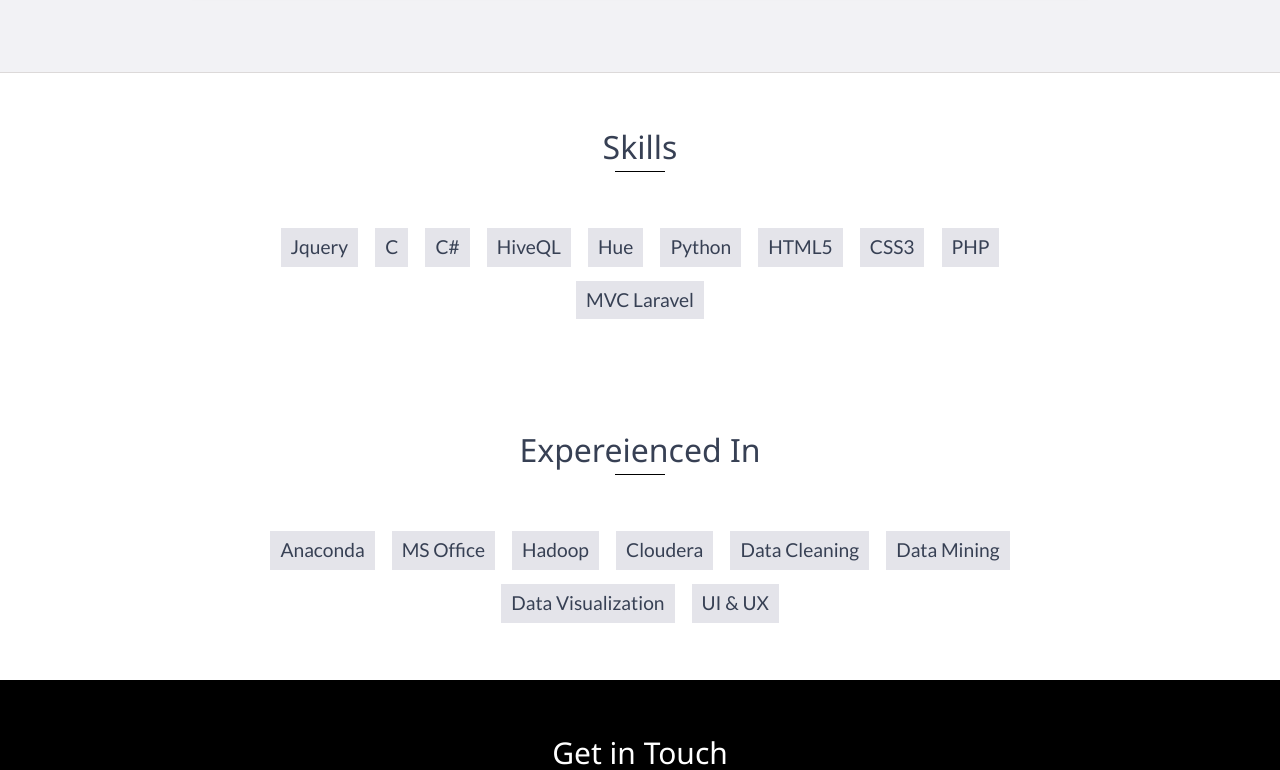
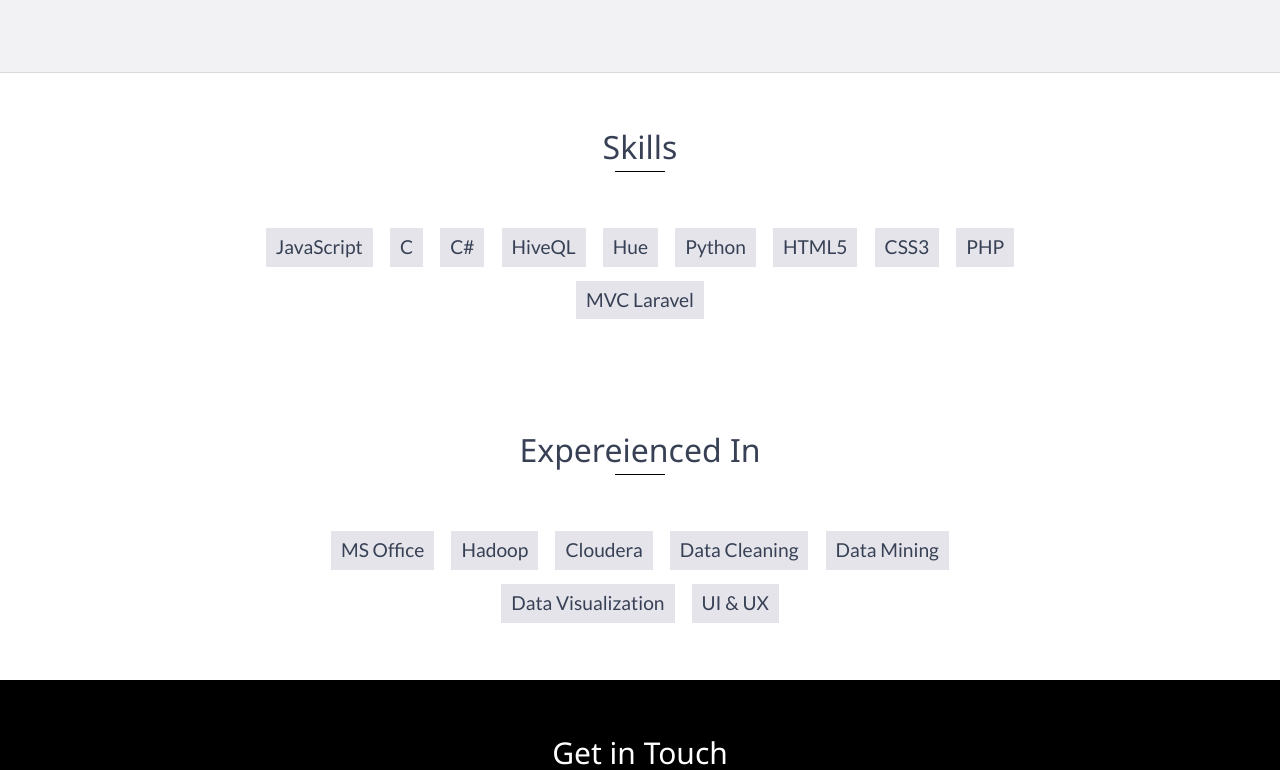
Before and after one commit to naiemsheikh/portfolio, a website: page index.html in a window 1280 px wide. Shown: the part 2734-3504 px from the top of the page. Drawn offline with Linux system fonts and the light colour scheme.

Commit message:
Update index.html

```diff
--- a/index.html
+++ b/index.html
@@ -98,7 +98,7 @@
 			<p>Built numbers of software with OOP programming language C# in .Net platform.</p>
 			<p>Friendly with Linux Mint, Ubuntu, Kali, Centos, Parrot etc.</p>
 			<p>Sound at Python modules such as: pandas, numpy, scipy, matplotlib etc.</p>
-			<p>Used by Anaconda, Jupyter Notebook, Hive, Hadoop, PyCharm, IDLE etc.</p>
+			<p>Used by Anaconda, Jupyter Notebook, Hive, Hadoop, IDLE etc.</p>
 		    </div>
             </div>
         </div>
@@ -180,7 +180,7 @@
     <div id="skills">
         <h2 class="heading">Skills</h2>
         <ul>
-		<li>Jquery</li>
+		<li>JavaScript</li>
             <li>C</li>
             <li>C#</li>
             <li>HiveQL</li>
@@ -196,7 +196,7 @@
 		<div id="skills">
         <h2 class="heading">Expereienced In</h2>
         <ul>
-            <li>Anaconda</li>
+
             <li>MS Office</li>
             <li>Hadoop</li>
             <li>Cloudera</li>
```
